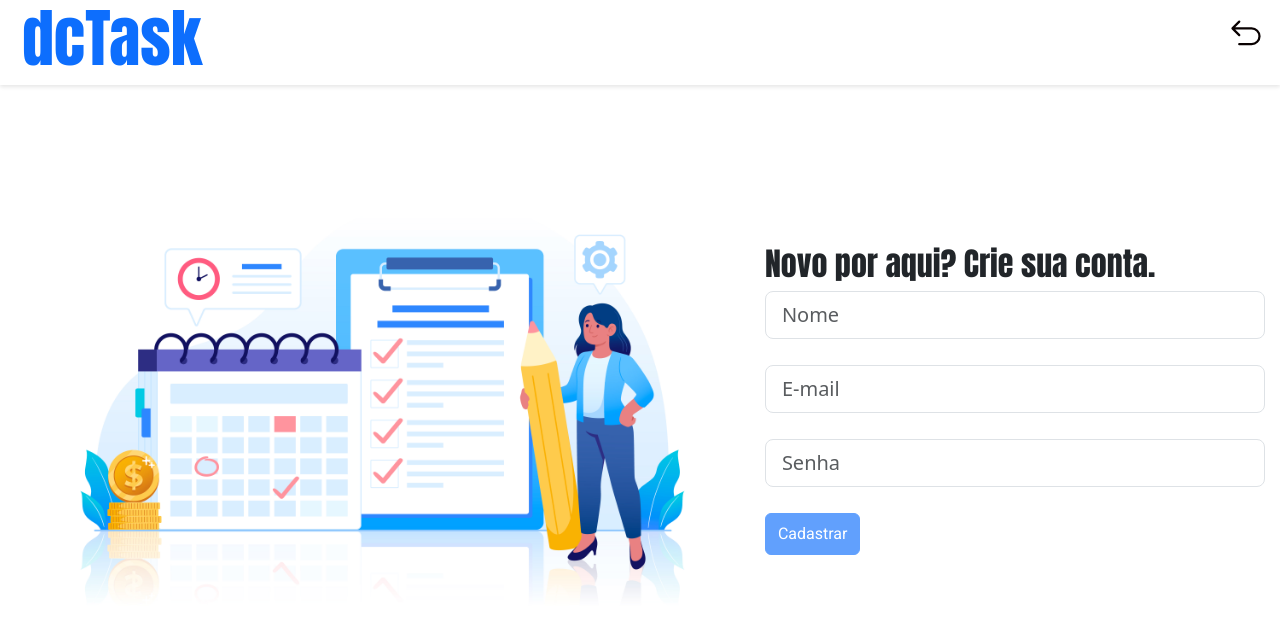
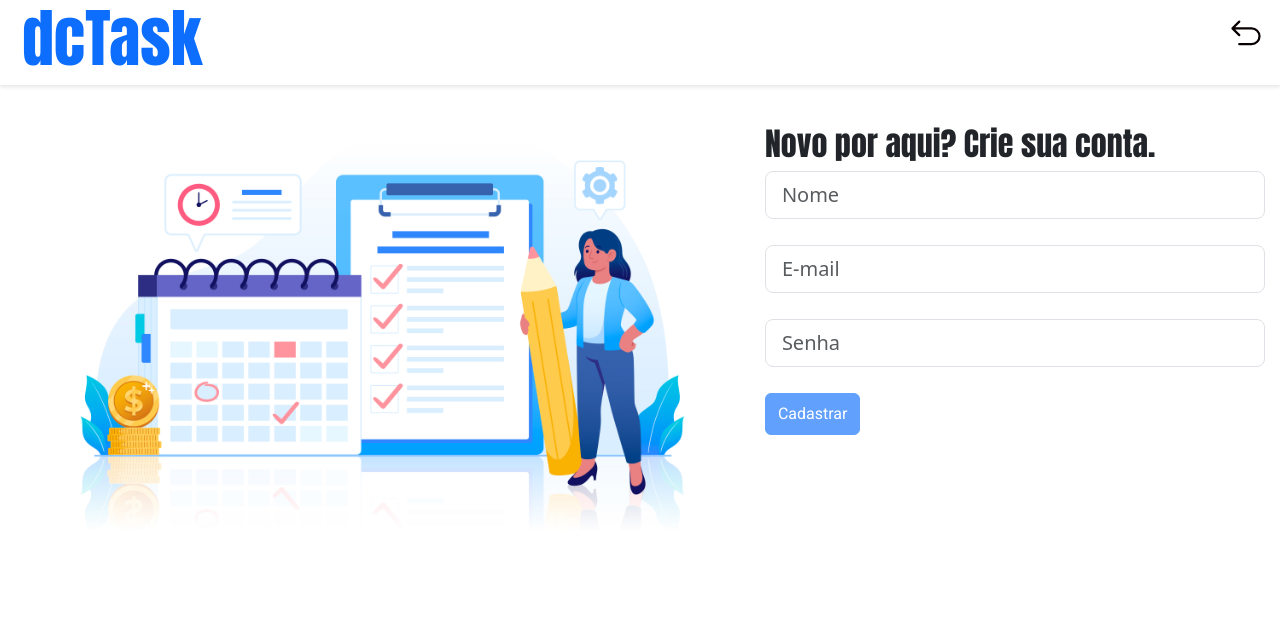
Before and after one commit to DanieelCarvalho/Dctask2.0, an Angular app: page /cadastro in a window 1280 px wide. Shown: the top 630 px of the page. Built offline with nearby package versions, Linux system fonts and the light colour scheme.

Commit message:
alterando tamanho da imagem em cadastro

```diff
--- a/src/app/paginas/cadastro/cadastro.component.css
+++ b/src/app/paginas/cadastro/cadastro.component.css
@@ -29,13 +29,14 @@ main figure {
   width: 60%;
   height: 90%;
   display: flex;
-  align-items: center;
+  align-items: flex-start;
   justify-content: center;
 }
 main figure img {
   width: 50vw;
 }
 section {
+  height: 100%;
 }
 @media (max-width: 600px) {
   main {
```
